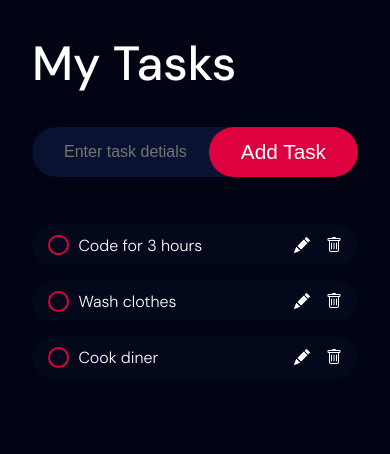
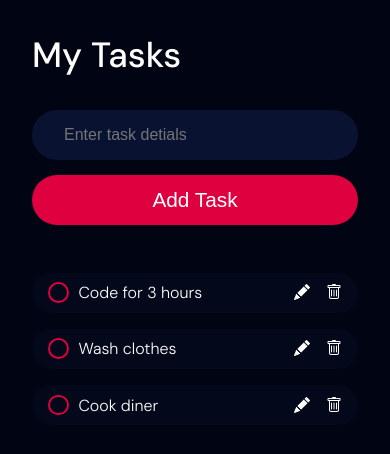
Before and after one commit to Perfect-Patience/to-do-app, a plain HTML site: page index.html in a window 390 px wide. Drawn offline with nearby package versions, Linux system fonts and the light colour scheme.

Commit message:
makes design responsive

```diff
--- a/styles.css
+++ b/styles.css
@@ -149,3 +149,28 @@ input[type="checkbox"]:checked ~ .task-text {
 input[type="checkbox"]:checked ~ button {
   color: var(--secondary-color);
 }
+
+
+
+
+/* responsive desing starts here */
+
+
+
+@media only screen and (max-width: 600px){
+
+    form{
+        flex-direction: column;
+        gap: 15px;
+    }
+    #addButton{
+        width: 100%;
+        position: relative;
+        padding: .8rem 2rem;
+
+    }
+
+    h1{
+        font-size: 9vw;
+    }
+}
```
